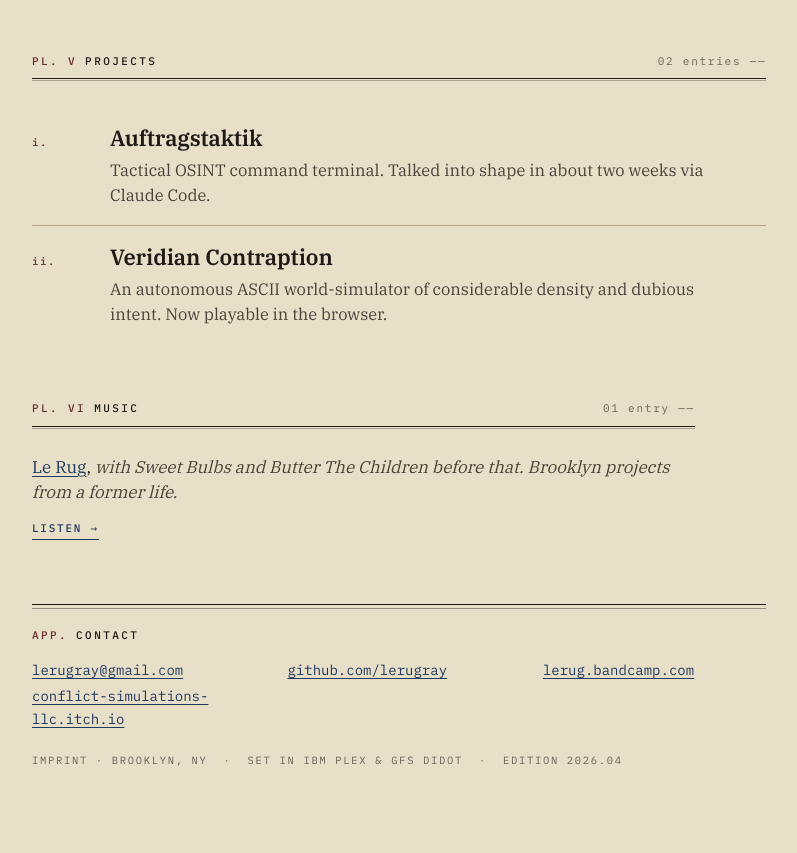
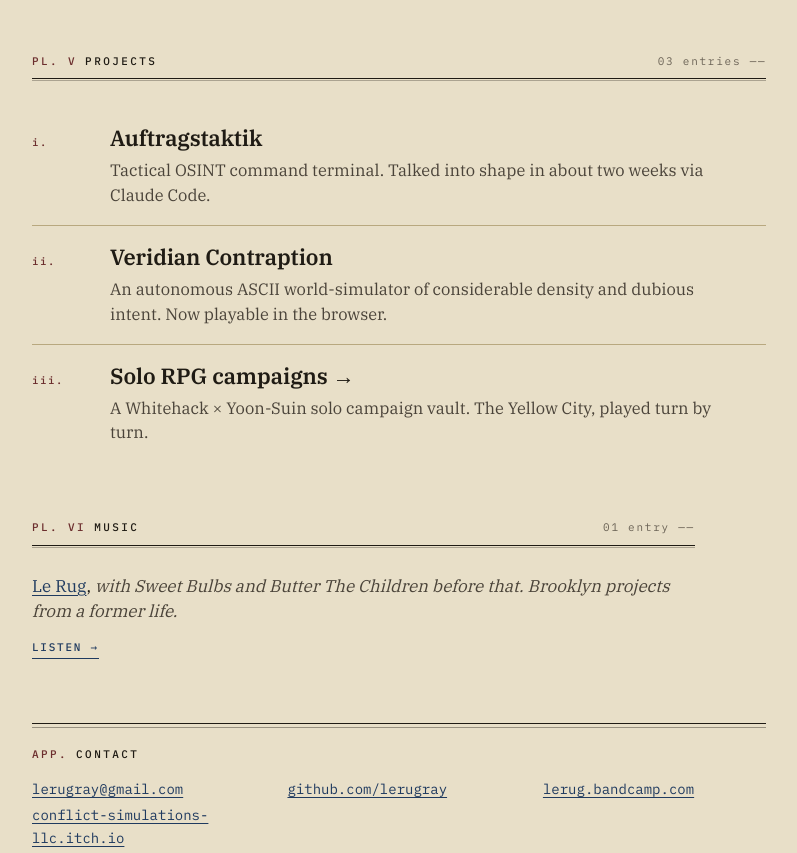
Before and after one commit to lerugray/lerugray.github.io, an Astro site: page / in a window 1280 px wide. Shown: the part 3774-4627 px from the top of the page, without its empty margins (312-1109 px from the left). Built offline with nearby package versions, Linux system fonts and the light colour scheme; Astro itself is replaced by a stand-in of ours; a web font is replaced by a local one.

Commit message:
add Yoon-Suin solo campaign vault link to projects section

```diff
--- a/src/pages/index.astro
+++ b/src/pages/index.astro
@@ -340,7 +340,7 @@ import BaseLayout from '@/layouts/BaseLayout.astro';
         <h2 class="section-label" id="projects">
           <span class="pl">PL. V</span>Projects
         </h2>
-        <span class="section-count">02 entries ——</span>
+        <span class="section-count">03 entries ——</span>
       </div>
       <ol class="entries">
         <li>
@@ -365,6 +365,17 @@ import BaseLayout from '@/layouts/BaseLayout.astro';
             </p>
           </div>
         </li>
+        <li>
+          <div class="index"><em>iii.</em></div>
+          <div class="entry">
+            <a href="https://lerugray.github.io/yoon-suin/" class="entry-title">
+              Solo RPG campaigns &rarr;
+            </a>
+            <p class="entry-desc">
+              A Whitehack × Yoon-Suin solo campaign vault. The Yellow City, played turn by turn.
+            </p>
+          </div>
+        </li>
       </ol>
     </section>
 
```
